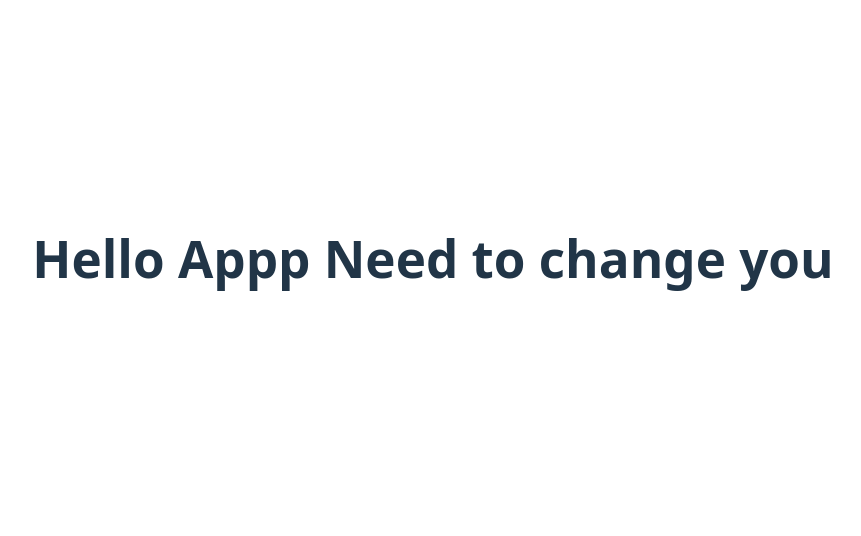
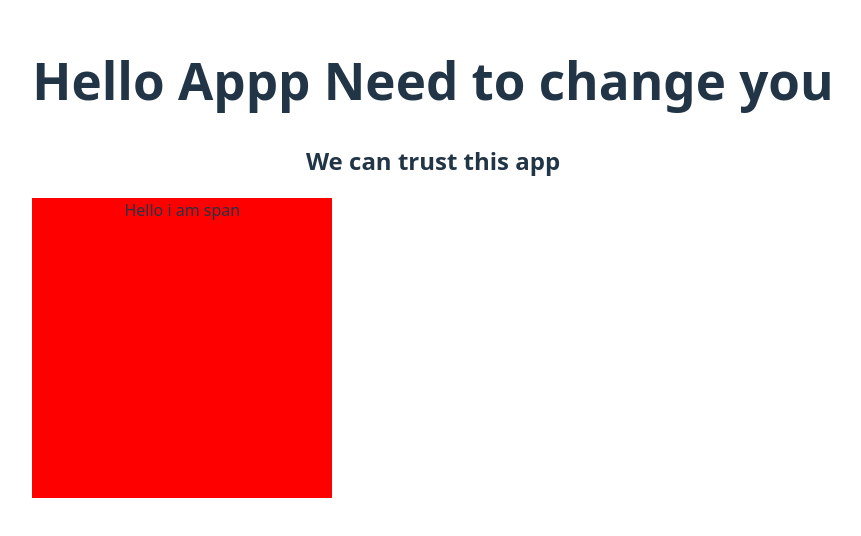
Before and after one commit to maciek30-byte/ciCdTest, a React (Vite) app: page / in a window 1280 px wide. Shown: the part 142-678 px from the top of the page, without its empty margins (207-1068 px from the left). Built offline with nearby package versions, Linux system fonts and the light colour scheme.

Commit message:
PR-10 Trigger test chane

```diff
--- a/src/App.tsx
+++ b/src/App.tsx
@@ -2,7 +2,16 @@ import './App.css'
 
 function App() {
     return (
+        <>
         <h1>Hello Appp Need to change you</h1>
+            <h2>We can trust this app</h2>
+            <div
+            style={{width:'300px', height:'300px', backgroundColor:'red'}}
+            >
+                <span>Hello i am span</span>
+            </div>
+        </>
+
     )
 }
 
```
